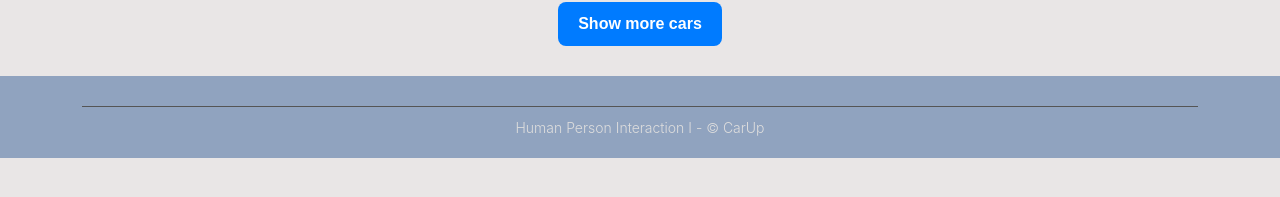
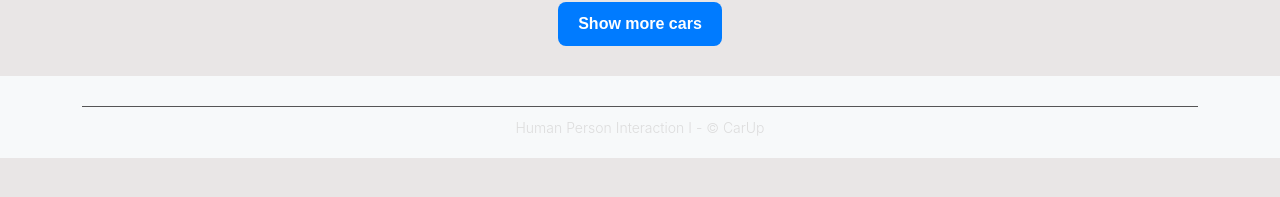
Before and after one commit to alejandrogomezl/IPO_24-25, a React (Create React App) app in the folder front2/: page / in a window 1280 px wide. Shown: the part 575-772 px from the top of the page. Built offline with nearby package versions, Linux system fonts and the light colour scheme; no server answers.

Commit message:
Favicon and App name fixed.

```diff
--- a/front2/public/index.html
+++ b/front2/public/index.html
@@ -24,7 +24,7 @@
       work correctly both with client-side routing and a non-root public URL.
       Learn how to configure a non-root public URL by running `npm run build`.
     -->
-    <title>React App</title>
+    <title>Car Up</title>
   </head>
   <body>
     <noscript>You need to enable JavaScript to run this app.</noscript>
--- a/front2/src/assets/css/footer.css
+++ b/front2/src/assets/css/footer.css
@@ -2,7 +2,7 @@
     margin: 0 auto;
     padding: 20px;
     width: 100%;
-    background-color:  rgba(144, 163, 191, 1);
+    background-color:  #f7f9fa;
     display: flex;
     align-items: center;
     justify-content: center;
```
Also changed, not shown: 1 other file (tests, documents, lock files or other folders).
